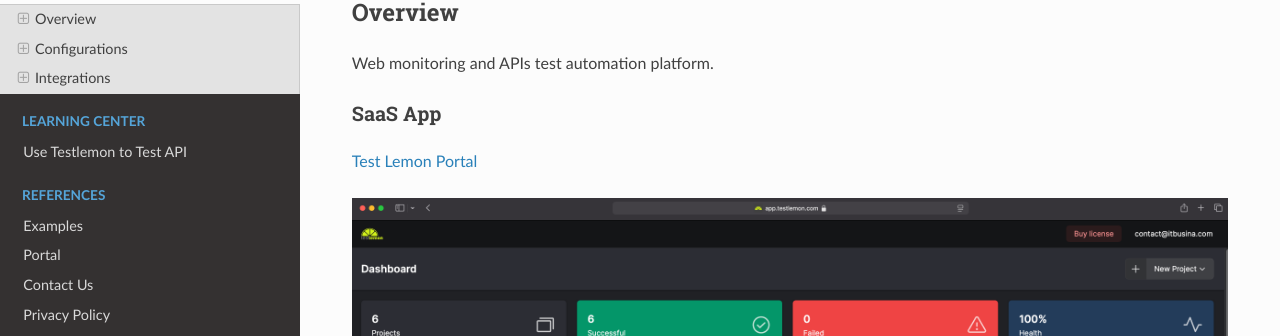
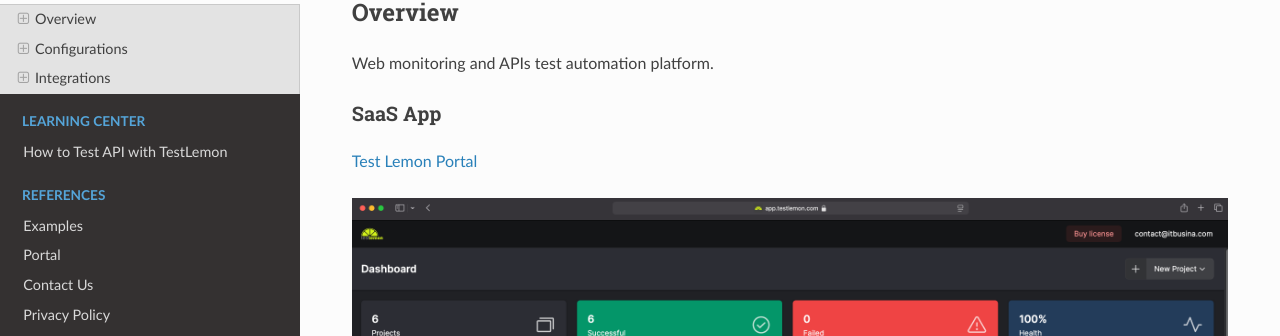
Before and after one commit to itbusina/testlemon-docs, an MkDocs documentation site: the page built from docs/docs/index.md, in a window 1280 px wide. Shown: the part 164-500 px from the top of the page. Built offline with MkDocs 1.6.1, drawn with Linux system fonts in a browser that asks for light colours; nearby versions of some CDN libraries.

Commit message:
Update mkdocs.yml

```diff
--- a/docs/mkdocs.yml
+++ b/docs/mkdocs.yml
@@ -7,7 +7,7 @@ nav:
   - Platform Configuration:
     - Home: index.md
   - Learning Center:
-    - Use Testlemon to Test API: use-testlemon-to-test-api.md
+    - How to Test API with TestLemon: how-to-test-api-with-testlemon.md
   - References:
     - Examples: 'https://github.com/itbusina/testlemon-docs/tree/main/examples'
     - Portal: 'https://app.testlemon.com/'
```
